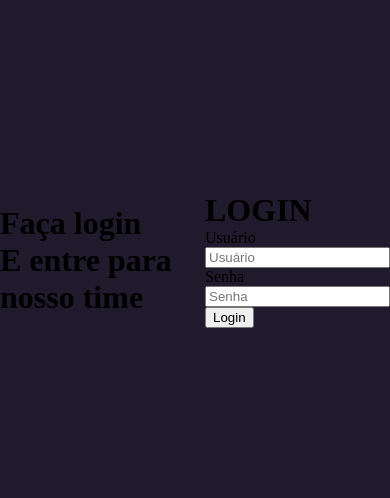
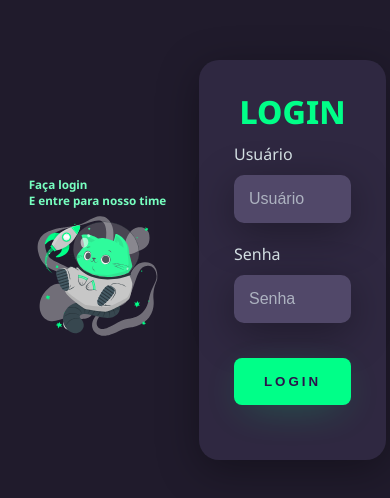
Before and after one commit to allangdasilva/projeto-login-com-tema-dark, a plain HTML site: page index.html in a window 390 px wide. Shown: the part 162-660 px from the top of the page. Drawn offline with Linux system fonts and the light colour scheme.

```diff
--- a/estilos/style.css
+++ b/estilos/style.css
@@ -1,7 +1,11 @@
+@import url('https://fonts.googleapis.com/css2?family=Noto+Sans:ital,wght@0,100..900;1,100..900&display=swap');
+
 * {
     margin: 0px;
 }
-
+body {
+    font-family: "Noto Sans", sans-serif;
+}
 main {
     width: 100vw;
     height: 100vh;
@@ -10,3 +14,82 @@ main {
     justify-content: center;
     align-items: center;
 }
+.left-login {
+    width: 50vw;
+    height: 100vh;
+    display: flex;
+    justify-content: center;
+    align-items: center;
+    flex-direction: column;
+}
+.left-login > h1 {
+    font-size: 3vw;
+    color: #77ffc0;
+}
+.left-login > img {
+    width: 70%;
+}
+.right-login {
+    width: 50vw;
+    height: 100vh;
+    display: flex;
+    justify-content: center;
+    align-items: center;
+}
+.card-login {
+    background-color: #2f2841;
+    width: 60%;
+    display: flex;
+    justify-content: center;
+    align-items: center;
+    flex-direction: column;
+    padding: 30px 35px;
+    border-radius: 20px;
+    box-shadow: 0px 10px 40px #00000056;
+}
+.card-login > h1 {
+    color: #00ff88;
+    font-weight: 800;
+}
+.textfield {
+    width: 100%;
+    display: flex;
+    flex-direction: column;
+    align-items: flex-start;
+    justify-content: center;
+    margin: 10px 0px;
+}
+.textfield > input {
+    width: 100%;
+    border: none;
+    border-radius: 10px;
+    padding: 15px;
+    background-color: #514869;
+    color: #f0ffffde;
+    font-size: 12pt;
+    box-shadow: 0px 10px 40px #00000056;
+    outline: none;
+    box-sizing: border-box;
+}
+.textfield > input::placeholder {
+    color: #f0ffff94;
+}
+.textfield > label {
+    color: #f0ffffde;
+    margin-bottom: 10px;
+}
+.btn-login {
+    width: 100%;
+    padding: 16px 0px;
+    margin: 25px;
+    border: none;
+    border-radius: 8px;
+    outline: none;
+    text-transform: uppercase;
+    font-weight: 800;
+    letter-spacing: 3px;
+    color: #2b134b;
+    background-color: #00ff88;
+    cursor: pointer;
+    box-shadow: 0px 10px 40px -12px #00ff8052;
+}
--- a/index.html
+++ b/index.html
@@ -10,6 +10,7 @@
     <main>
         <div class="left-login">
             <h1>Faça login<br>E entre para nosso time</h1>
+            <img src="cat-astronaut.svg" alt="Gato animação">
         </div>
         <div class="right-login">
             <div class="card-login">
```
Also changed, not shown: cat-astronaut.svg (added).
